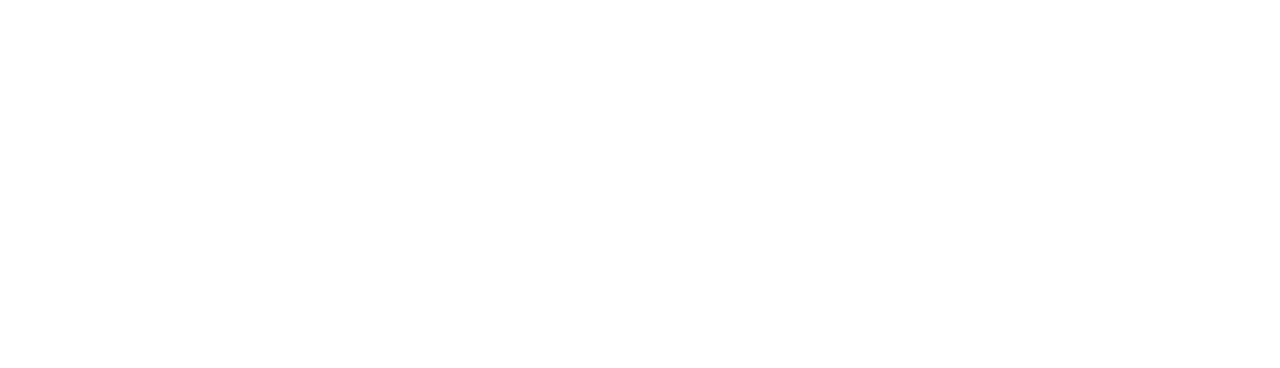
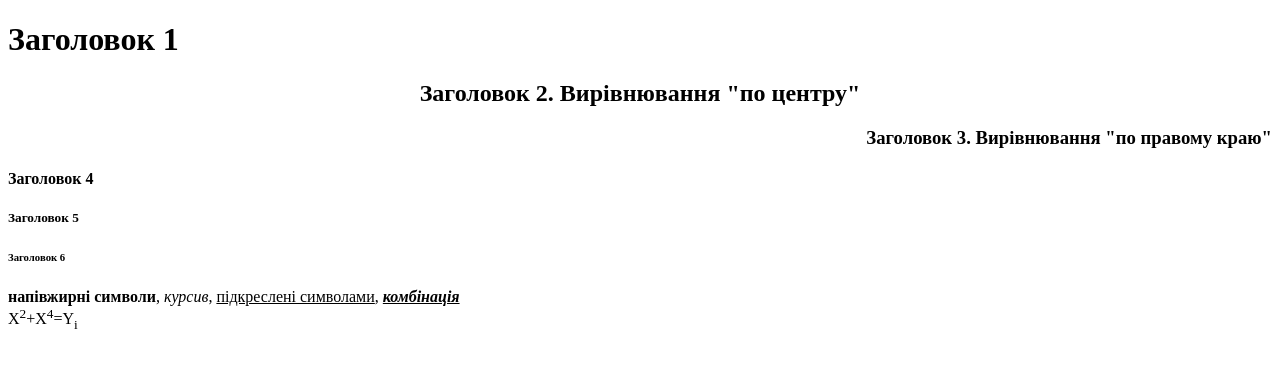
Before and after one commit to taras121099/HTML-CSS, a plain HTML site: page text.html in a window 1280 px wide. Drawn offline with Linux system fonts and the light colour scheme.

Commit message:
Update text.html

```diff
--- a/text.html
+++ b/text.html
@@ -5,7 +5,22 @@
 	<title>Лабораторна робота №1</title>
 </head>
 <body>
+<body>
+	<h1>Заголовок 1</h1>
+<h2 align="center">Заголовок 2. Вирівнювання "по центру"</h2>
+<h3 align="right">Заголовок 3. Вирівнювання "по правому краю" </h3>
 
+<h4>Заголовок 4</h4>
+<h5>Заголовок 5</h5>
+<h6>Заголовок 6</h6>
+	<b>напівжирні символи</b>,
+	<i>курсив</i>,
+	<u>підкреслені символами</u>,
+	<b><i><u>комбінація</u></i></b>
+	<br>X<sup>2</sup>+X<sup>4</sup>=Y<sub>i</sub>
+
+
+</body>
 </body>
 
 </html>
```
